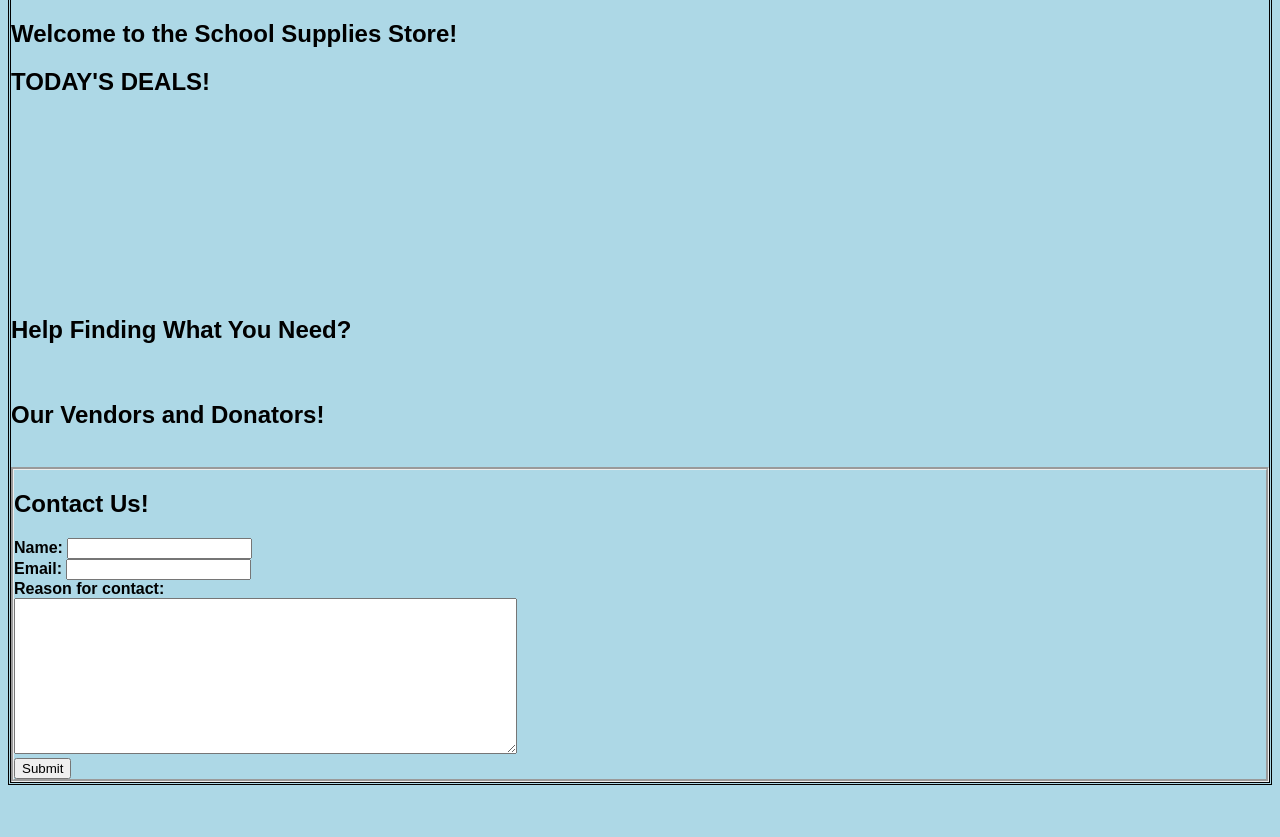
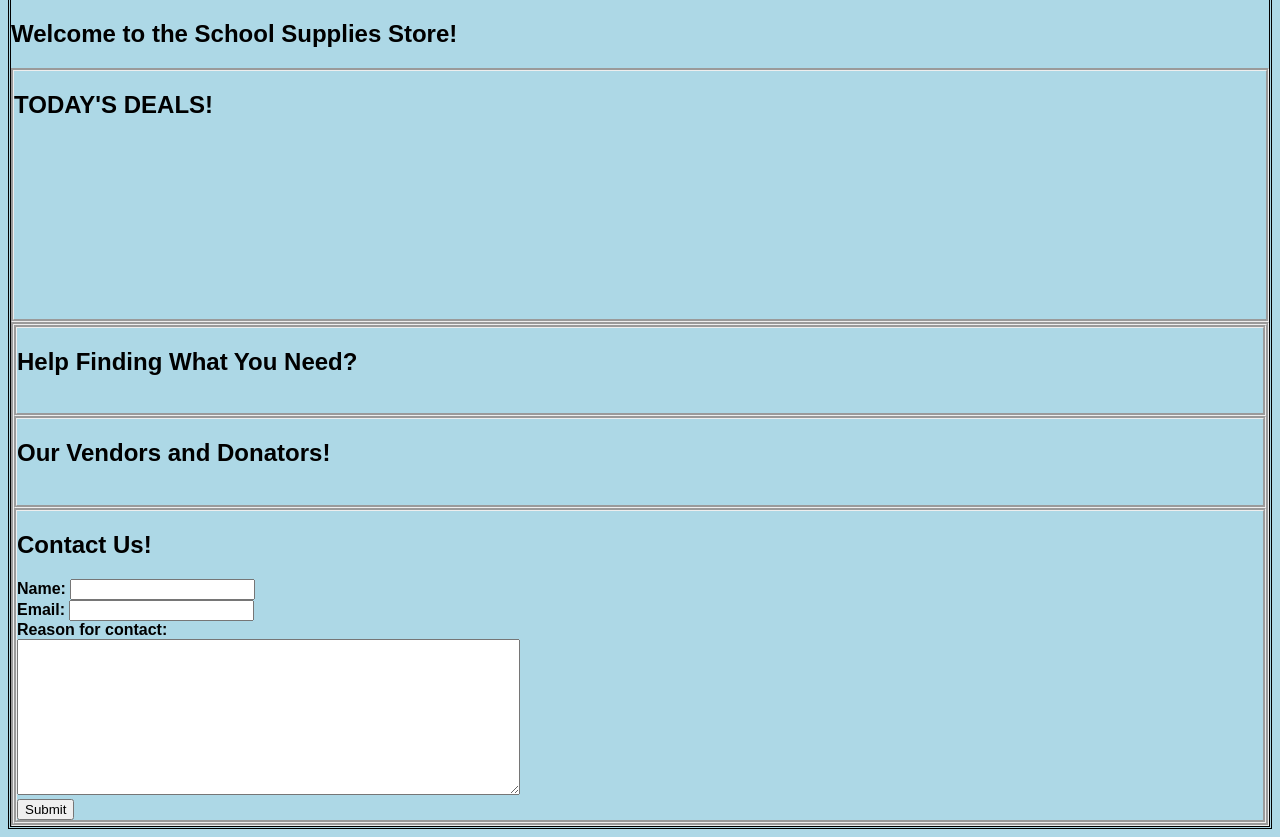
Before and after one commit to anpoth/CSC_Capstone, a PHP site: page / in a window 1280 px wide. Shown: the part 82-919 px from the top of the page. Before the commit the page ends 867 px from the top, so only its background shows below. Run offline with PHP 8.4, Linux system fonts and the light colour scheme.

Commit message:
Fixed some comment issues and formatting.

```diff
--- a/mainWebsite/main.css
+++ b/mainWebsite/main.css
@@ -19,7 +19,7 @@ li {
   display: inline;
 }
 
-#contactDiv{
+div{
   border-style:groove;
   font-weight: bold;
 }
```
Also changed, not shown: mainWebsite/app.js (+6 -4 lines).
